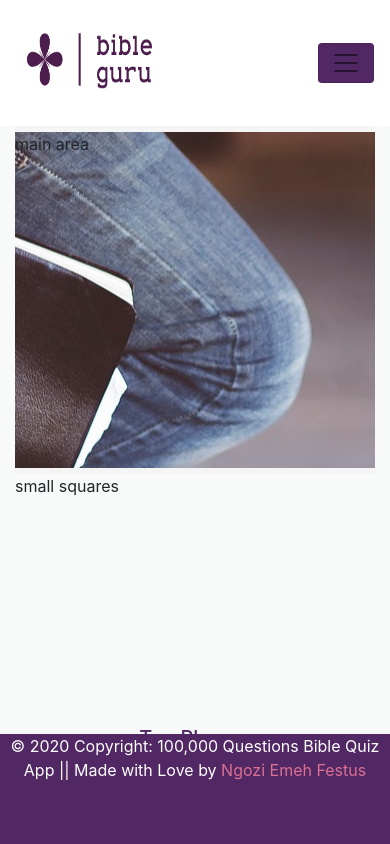
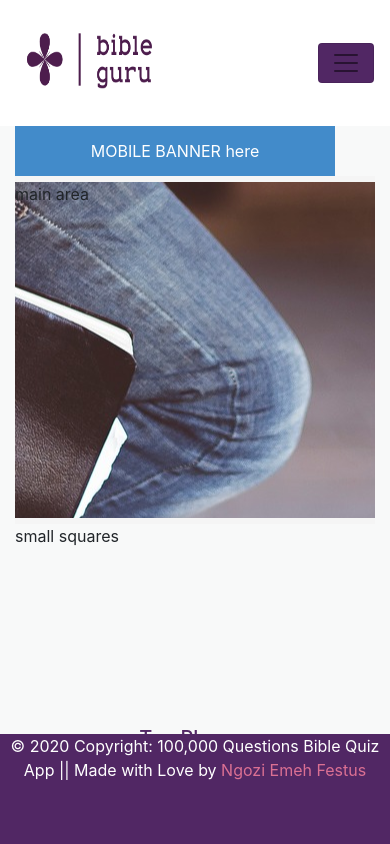
Before and after one commit to NgoziEmeh/Bible-quiz-web-app-frontend, an Angular app: page / in a window 390 px wide. Shown: the top 844 px of the page. Built offline with nearby package versions, Linux system fonts and the light colour scheme.

Commit message:
mobilead css

```diff
--- a/src/app/home/home.component.css
+++ b/src/app/home/home.component.css
@@ -20,6 +20,9 @@
 /* Left area */
 .leaderboard-holder{
     height: 18%;
+}
+.mobilead-holder{
+    display: none;
 }
 .smaller-squares{
     height: 25%;
@@ -57,4 +60,7 @@ li{
     .leaderboard-holder{
         display: none;
     }
+    .mobilead-holder{
+        display: block;
+    }
 }
--- a/src/app/home/home.component.html
+++ b/src/app/home/home.component.html
@@ -10,6 +10,9 @@
                         <div class="col-md-9 flex-container-left">
                             <div class="leaderboard-holder">
                                 <app-leaderboardad></app-leaderboardad>
+                            </div>
+                            <div class="mobilead-holder">
+                                <app-mobilead></app-mobilead>
                             </div>
                             <div class="space-in-between"></div>
                             <div class="main-area">main area</div>
```
